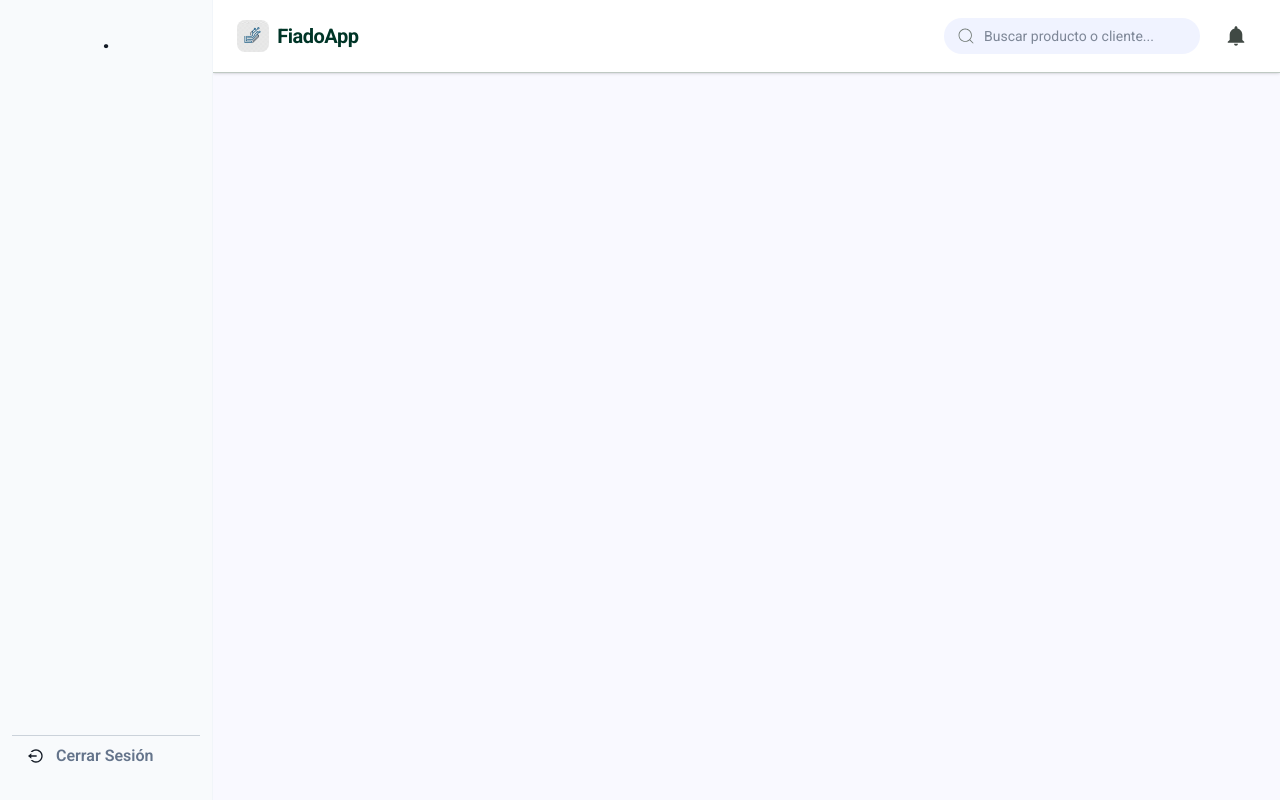
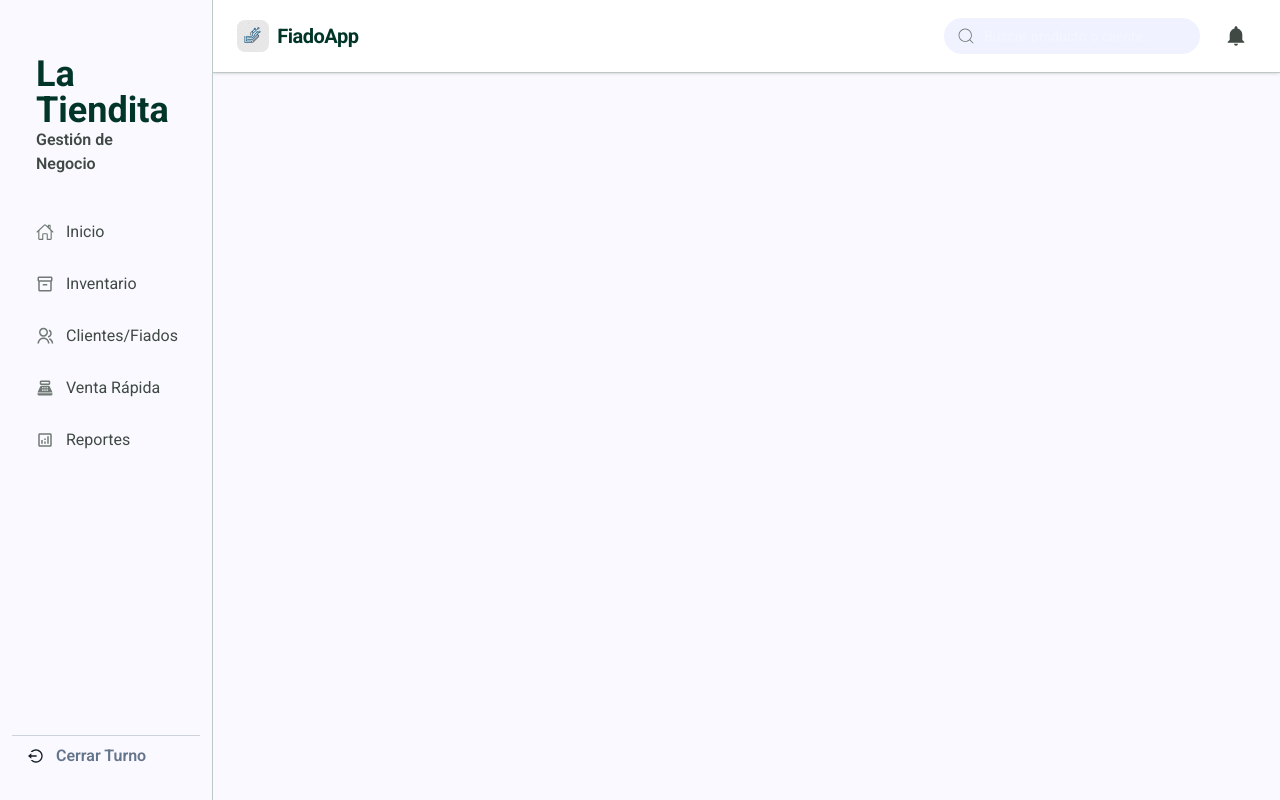
Before and after one commit to Olozano1194/FiadoApp, a React (Vite) app in the folder frontend/: page / in a window 1280 px wide. Built offline with nearby package versions, Linux system fonts and the light colour scheme.

Commit message:
refactor: mejorar la estructura y el diseño de la barra lateral

```diff
--- a/frontend/src/components/layout/SideBar.tsx
+++ b/frontend/src/components/layout/SideBar.tsx
@@ -1,12 +1,10 @@
-import { useNavigate } from "react-router-dom";
-import { useState } from "react";
-// import { useAuth } from "../context/useAuth";
+import { useNavigate, Link } from "react-router-dom";
 // icons
-import { RiMenu3Line, RiCloseLine, RiLogoutCircleLine } from "react-icons/ri";
-// import SideBarUser from "./sideBar/SideBarUser";
-// import FormHeader from "./form/formTitle/FormHeader";
-//img
-// import Logo from "../../public/favicon-32x32.png";
+import { RiLogoutCircleLine, RiGroupLine } from "react-icons/ri";
+import { IoHomeOutline } from "react-icons/io5";
+import { MdOutlineInventory2, MdOutlinePointOfSale, MdOutlineAnalytics } from "react-icons/md";
+
+
 
 
 export interface SubMenuState {
@@ -19,27 +17,9 @@ export interface SubMenuState {
 
 const SideBar = () => {
     const navigate = useNavigate();
-    const [toggleMenu, setToggleMenu] = useState(false);
-    const [showSubMenu, setShowSubMenu] = useState<SubMenuState>({
-        menu1: false,
-        menu2: false,
-        menu3: false,
-        menu4: false,
-        menu5: false,
-    });
-    // const { user, logout } = useAuth();
+    // const [toggleMenu, setToggleMenu] = useState(false);
 
-    //este useEfect es para obtener el rol del usuario
-    // const userRoles = user?.roles ?? [];
-    // const firstRole = userRoles[0] ?? "";
 
-    //Funcion para mostrar y ocultar los submenus
-    const handleToggleSubMenu = (submenu: keyof SubMenuState) => {
-        setShowSubMenu((prev) => ({
-            ...prev,
-            [submenu]: !prev[submenu],
-        }));
-    };
 
     // Esta función nos sirve para cerrar la sesión
     const handleLogOut = () => {
@@ -53,20 +33,50 @@ const SideBar = () => {
 
     return (
         <>
-            <div
-                className={`bg-slate-50  border-r border-slate-100 duration-200 ease-in-out fixed flex flex-col justify-between h-full px-3 py-6 top-0 transition-all w-64 z-50 md:w-[40%] lg:w-[35%] xl:w-auto xl:h-screen xl:static ${toggleMenu ? "left-0" : "-left-full"}`}
+            <aside
+                className={`bg-on-surface border-r border-outline-variant duration-200 ease-in-out fixed flex-col hidden justify-between h-full px-3 py-6 top-0 transition-all w-64 z-50 sm:flex md:w-[40%] lg:w-[35%] xl:w-auto xl:h-screen xl:static`}
             >
                 {/* Menu */}
                 <div>
                     {/* logo + Name gym */}
-                    <section className="flex flex-col gap-3 items-center mb-10 px-6">
+                    <section className="px-6 py-8">
                         {/* <FormHeader logo={Logo} title="ControlFit" highlight="Colombia" /> */}
-                        <h1 className="text-center text-2xl font-black text-dark mb-10">
-                            {}
-                            <span className="text-primary">.</span>
+                        <h1 className="leading-9 text-4xl font-bold text-text-primary">
+                            La Tiendita
                         </h1>
+                        <span className="font-semibold leading-6 text-[16px] text-surface-variant">Gestión de Negocio</span>
                     </section>
-                    <nav>
+                    <nav className="flex-1 px-2 space-y-1">
+                        <Link to="#" className="flex group items-center px-4 py-3 rounded-lg text-on-surface-variant transition-all hover:bg-surface-container-high">
+                            <span className="font-black group-hover:text-text-primary mr-3 text-outline text-lg">
+                                <IoHomeOutline  />
+                            </span>
+                            Inicio
+                        </Link>
+                        <Link to="#" className="flex group items-center px-4 py-3 rounded-lg text-on-surface-variant transition-all hover:bg-surface-container-high">
+                            <span className="font-black group-hover:text-text-primary mr-3 text-outline text-lg">
+                                <MdOutlineInventory2 />
+                            </span>
+                            Inventario
+                        </Link>
+                        <Link to="#" className="flex group items-center px-4 py-3 rounded-lg text-on-surface-variant transition-all hover:bg-surface-container-high">
+                            <span className="font-black group-hover:text-text-primary mr-3 text-outline text-lg">
+                                <RiGroupLine />
+                            </span>
+                            Clientes/Fiados
+                        </Link>
+                        <Link to="#" className="flex group items-center px-4 py-3 rounded-lg text-on-surface-variant transition-all hover:bg-surface-container-high">
+                            <span className="font-black group-hover:text-text-primary mr-3 text-outline text-lg">
+                                <MdOutlinePointOfSale />
+                            </span>
+                            Venta Rápida
+                        </Link>
+                        <Link to="#" className="flex group items-center px-4 py-3 rounded-lg text-on-surface-variant transition-all hover:bg-surface-container-high">
+                            <span className="font-black group-hover:text-text-primary mr-3 text-outline text-lg">
+                                <MdOutlineAnalytics />
+                            </span>
+                            Reportes
+                        </Link>
                     </nav>
                 </div>
                 {/* Cerrar Sesión */}
@@ -78,18 +88,18 @@ const SideBar = () => {
                                 className="w-full flex items-center gap-3 py-2 px-4 rounded-lg hover:bg-slate-100 text-nav font-semibold transition-colors"
                             >
                                 <RiLogoutCircleLine className="text-primary" />
-                                Cerrar Sesión
+                                Cerrar Turno
                             </button>
                         </li>
                     </ul>
                 </nav>
-            </div>
-            <button
+            </aside>
+            {/* <button
                 onClick={() => setToggleMenu(!toggleMenu)}
                 className="cursor-pointer xl:hidden fixed bottom-4 right-4 bg-pulse-gradient text-white transition-transform p-3 rounded-full shadow-2xl z-50 hover:scale-110"
             >
                 {toggleMenu ? <RiCloseLine /> : <RiMenu3Line />}
-            </button>
+            </button> */}
         </>
     );
 };
--- a/frontend/src/index.css
+++ b/frontend/src/index.css
@@ -15,7 +15,8 @@
     --color-surface-container-high: #dce9ff;
     --color-surface-variant: #404944;
     --color-bg: #f9f9ff;
-    --color-on-surface: #0b1c30;
+    --color-on-surface: #f9f9ff;
+    --color-on-surface-variant: #404944;
     --color-outline: #707974;
     --color-outline-variant: #bfc9c3;
     --color-text-primary: #003527;
```
